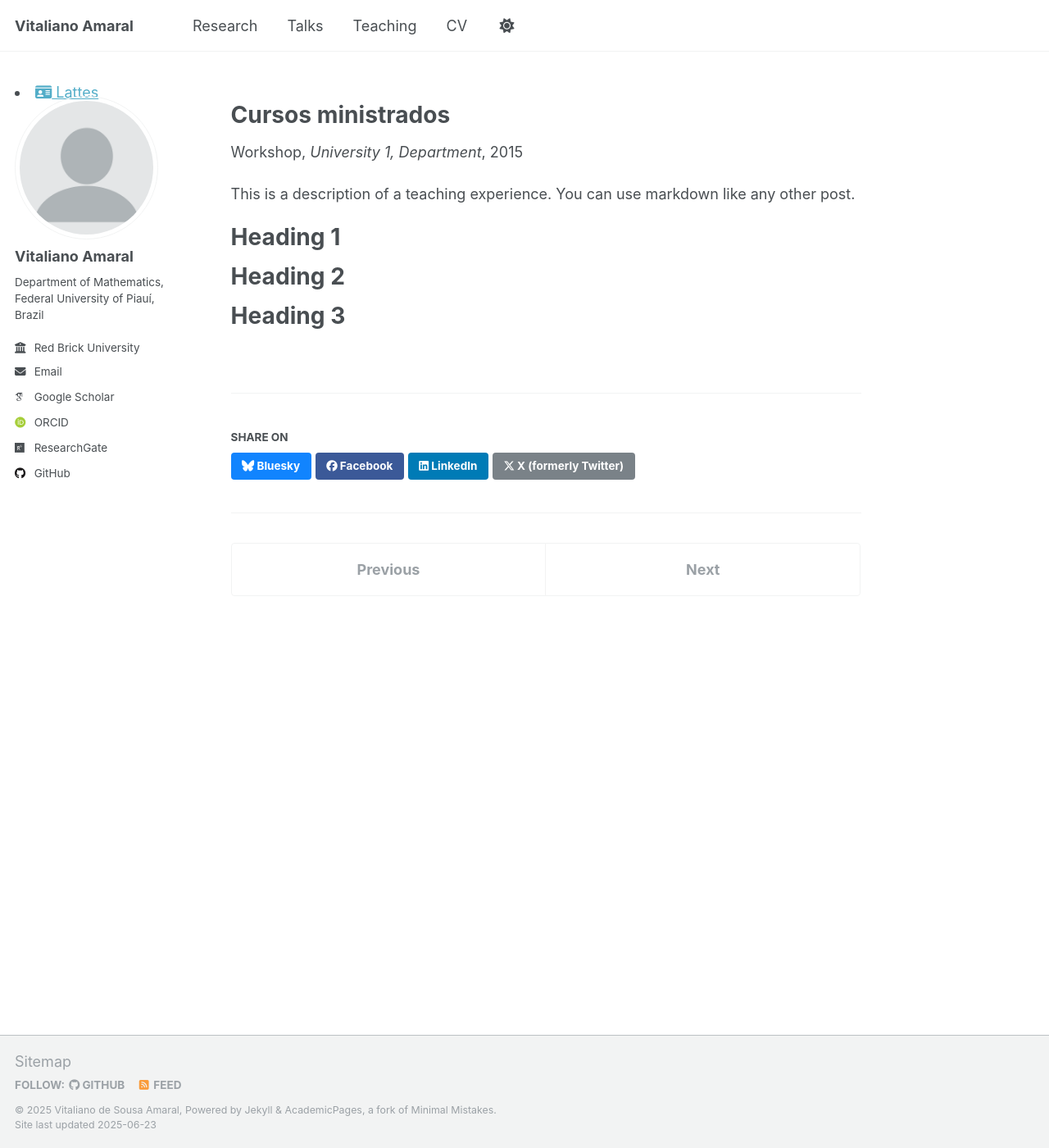
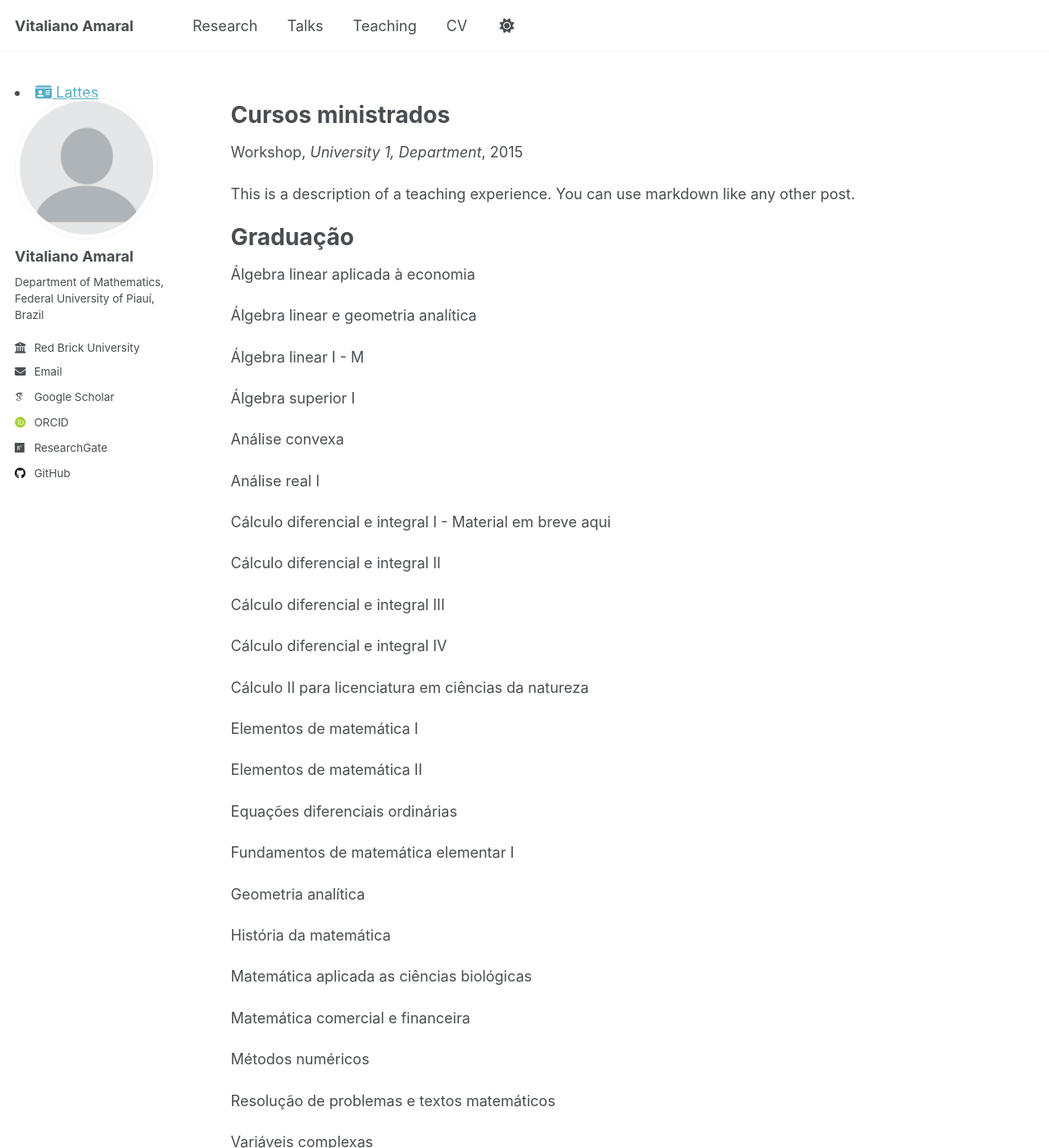
Before and after one commit to vitalianoamaral/vitalianoamaral.github.io, a Jekyll site: the page built from _teaching/2015-spring-teaching-2.md, in a window 1280 px wide and 1400 px high. Shown: the whole window at 82% size. Built offline with Jekyll 4.4.1, drawn with Linux system fonts in a browser that asks for light colours; some web fonts are replaced.

Commit message:
Update 2015-spring-teaching-2.md

```diff
--- a/_teaching/2015-spring-teaching-2.md
+++ b/_teaching/2015-spring-teaching-2.md
@@ -10,8 +10,52 @@ location: "City, Country"
 
 This is a description of a teaching experience. You can use markdown like any other post.
 
-Heading 1
+Graduação
 ======
+ Álgebra linear aplicada à economia
+
+Álgebra linear e geometria analítica
+
+Álgebra linear I - M
+
+Álgebra superior I
+
+Análise convexa
+
+Análise real I
+
+Cálculo diferencial e integral I - Material em breve aqui
+
+Cálculo diferencial e integral II
+
+Cálculo diferencial e integral III
+
+Cálculo diferencial e integral IV
+
+Cálculo II para licenciatura em ciências da natureza
+
+Elementos de matemática I
+
+Elementos de matemática II
+
+Equações diferenciais ordinárias
+
+Fundamentos de matemática elementar I
+
+Geometria analítica
+
+História da matemática
+
+Matemática aplicada as ciências biológicas
+
+Matemática comercial e financeira
+
+Métodos numéricos
+
+Resolução de problemas e textos matemáticos
+
+Variáveis complexas
+
 
 Heading 2
 ======
```
